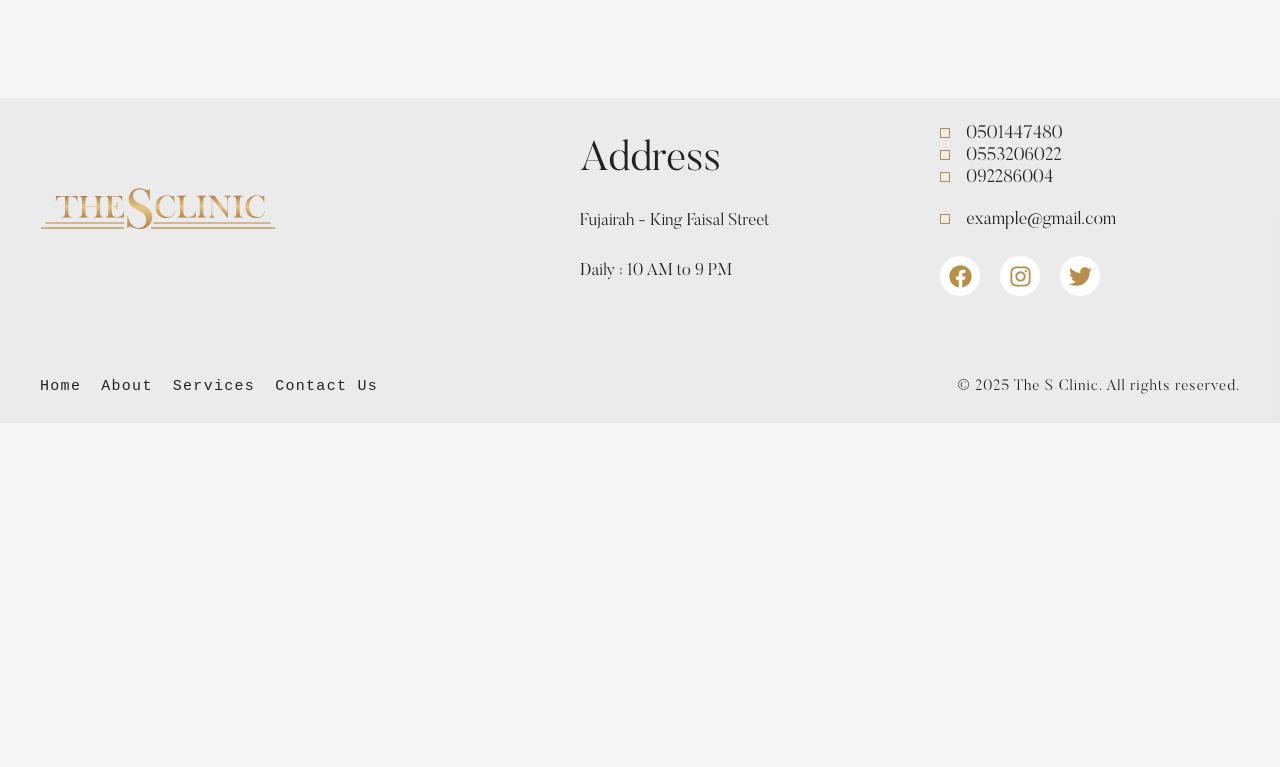
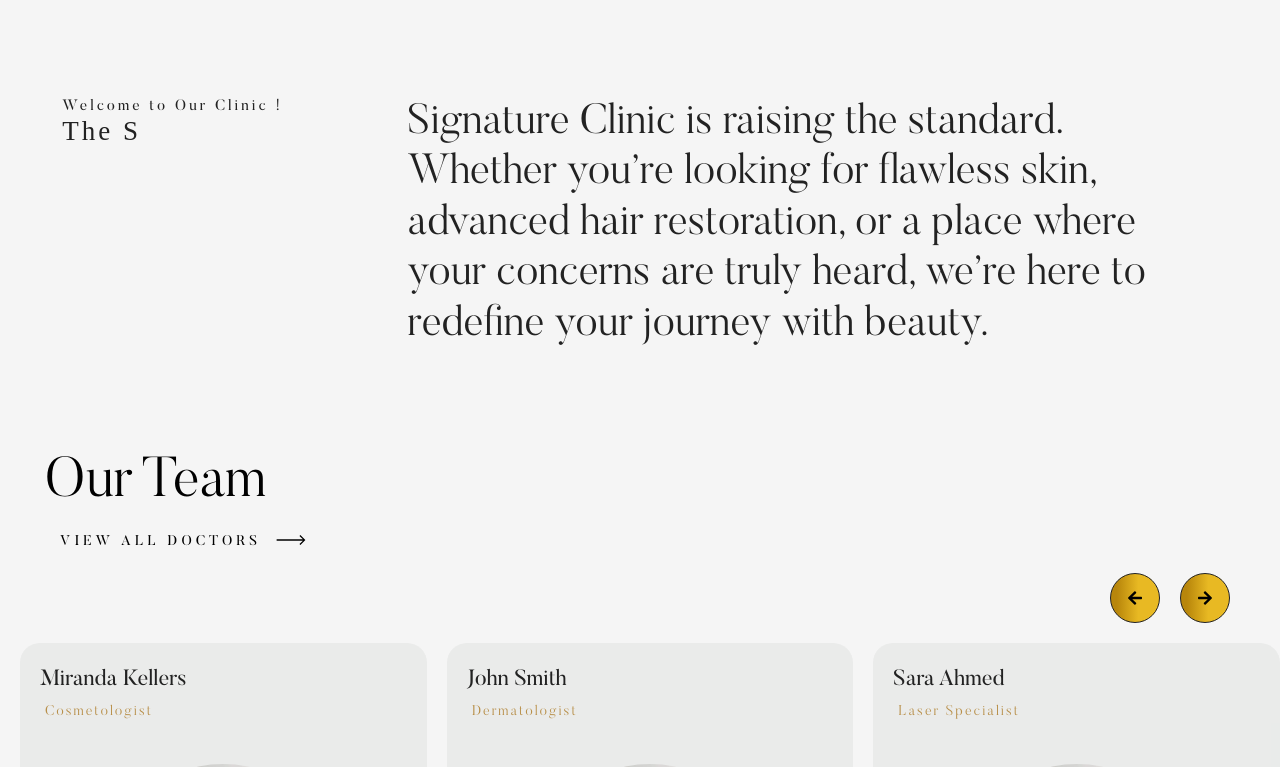
Before and after one commit to nevengh/SignatureClinic, a React (Vite) app: page /about-us in a window 1280 px wide. Shown: the part 802-1569 px from the top of the page. Before the commit the page ends 1225 px from the top, so only its background shows below. Built offline with nearby package versions, Linux system fonts and the light colour scheme; a web font is replaced by a local one.

Commit message:
add arabic version to form

```diff
--- a/src/pages/About/About.tsx
+++ b/src/pages/About/About.tsx
@@ -2,14 +2,70 @@ import "./About.css";
 import aboutImage from '../../assets/beautiful-young-girl-touching-her-face-youth-skin-care-concept(2).webp'
 import { useTranslation } from "react-i18next";
 import PageHero from "../../Components/PageHero/PageHero";
+import { motion } from "framer-motion";
+import { doctors } from "../../DB/Doctors";
+import { ArrowBTN, DoctorBox, Slider } from "../../Components";
+// Fade from bottom (like fadeInUp)
+const fadeInUp = {
+  initial: { opacity: 0, y: 50 },
+  whileInView: { opacity: 1, y: 0 },
+  transition: { duration: 1 },
+};
+
+// Fade from top (like fadeInDown)
+const fadeInDown = {
+  initial: { opacity: 0, y: -50 },
+  whileInView: { opacity: 1, y: 0 },
+  transition: { duration: 1 },
+};
 const About = () => {
-
-
-
 const {t} = useTranslation()
   return (
     <div>
       <PageHero BookUrl="/contact-us" Image={aboutImage} PageName={t('About')} pageSubhead={t('AboutUssubhead')}   />
+      <div className="aboutUs-Home">
+              <motion.p
+                className="about-title"
+                {...fadeInUp}
+                viewport={{ once: false }}
+              >
+                {t('WelcometoOurClinic')}
+                <br />
+                <span>The S</span>
+              </motion.p>
+
+              <motion.p
+                className="about-text"
+                {...fadeInUp}
+                transition={{ duration: 1, delay: 0.2 }}
+                viewport={{ once: false }}
+              >
+                {t('WelcometoOurClinic_text')}
+              </motion.p>
+            </div>
+            <div className="PopularTreatment">
+        <motion.div
+          className="popularTreatment_Head"
+          {...fadeInDown}
+          viewport={{ once: false }}
+        >
+          <h1>Our Team</h1>
+          <ArrowBTN URL="" BTN_Name="View All Doctors" />
+        </motion.div>
+
+        <Slider
+          items={doctors}
+          renderItem={(doc) => (
+            <DoctorBox
+              key={doc.id}
+              DoctorName={doc.name}
+              DoctorSpec={doc.spec}
+              image={doc.img}
+              imgAlt={doc.name}
+            />
+          )}
+        />
+      </div>
     </div>
   );
 };
```
